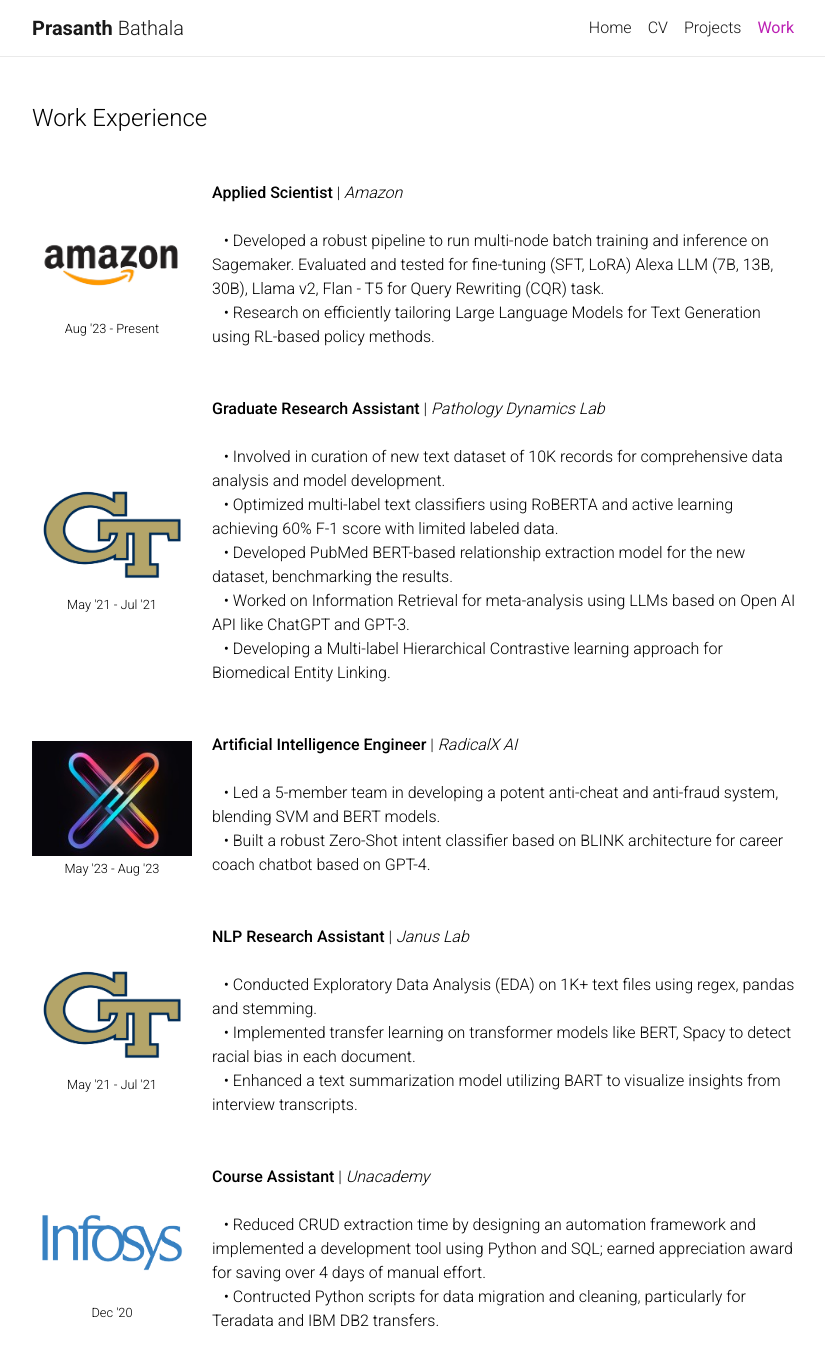
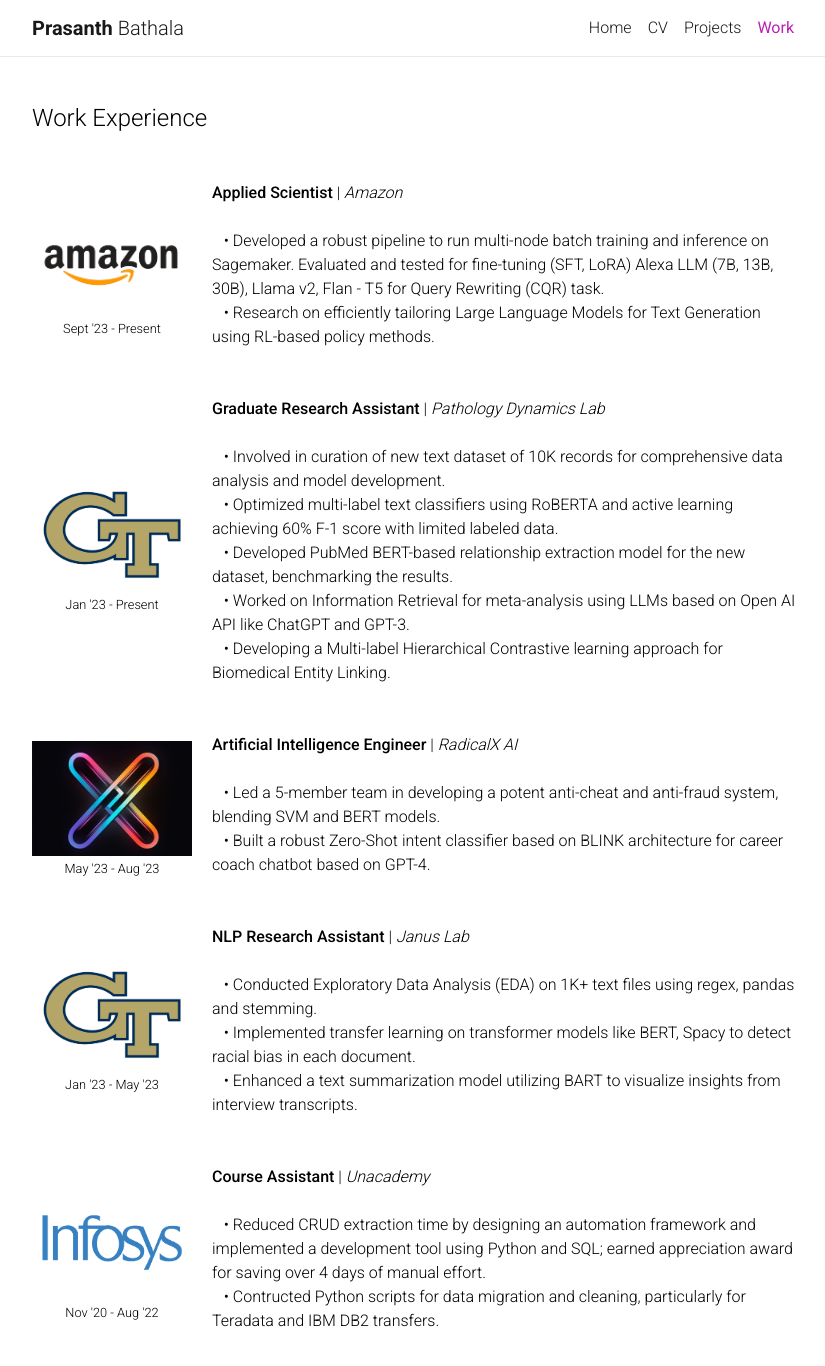
Before and after one commit to prasbathala/prasbathala.github.io, a Jekyll site: the page built from _pages/work.md, in a window 1280 px wide and 1400 px high. Shown: the top 1366 px of the window, without its empty margins (223-1048 px from the left). Built offline with Jekyll 4.4.1, drawn with Linux system fonts in a browser that asks for light colours; nearby versions of some CDN libraries; comment, search, counter and statistics services are not loaded; a style sheet for code colours, icons or effects is not loaded.

Commit message:
Updated Work

```diff
--- a/_pages/work.md
+++ b/_pages/work.md
@@ -14,7 +14,7 @@
   <div class="work-item vertical-center-text">
     <div class="work-bubble-with-date">
       <img src="/assets/img/work/amazon.png" class="work-bubble" />
-      <h6>Aug '23 - Present</h6>
+      <h6>Sept '23 - Present</h6>
     </div>
     <p class="work-text">
       <strong>Applied Scientist</strong> | <i>Amazon</i> <br/>
@@ -29,7 +29,7 @@
   <div class="work-item vertical-center-text">
     <div class="work-bubble-with-date">
       <img src="/assets/img/work/georgiatech.png" class="work-bubble" />
-      <h6>May '21 - Jul '21</h6>
+      <h6>Jan '23 - Present</h6>
     </div>
     <p class="work-text">
       <strong>Graduate Research Assistant</strong> | <i>Pathology Dynamics Lab</i> <br/>
@@ -66,7 +66,7 @@
   <div class="work-item vertical-center-text">
     <div class="work-bubble-with-date">
       <img src="/assets/img/work/georgiatech.png" class="work-bubble" />
-      <h6>May '21 - Jul '21</h6>
+      <h6>Jan '23 - May '23</h6>
     </div>
     <p class="work-text">
       <strong>NLP Research Assistant</strong> | <i>Janus Lab</i> <br/>
@@ -84,7 +84,7 @@
   <div class="work-item vertical-center-text">
     <div class="work-bubble-with-date">
       <img src="/assets/img/work/Infosys.png" class="work-bubble" />
-      <h6>Dec '20</h6>
+      <h6>Nov '20 - Aug '22</h6>
     </div>
     <p class="work-text">
       <strong>Course Assistant</strong> | <i>Unacademy</i> <br/>
```
